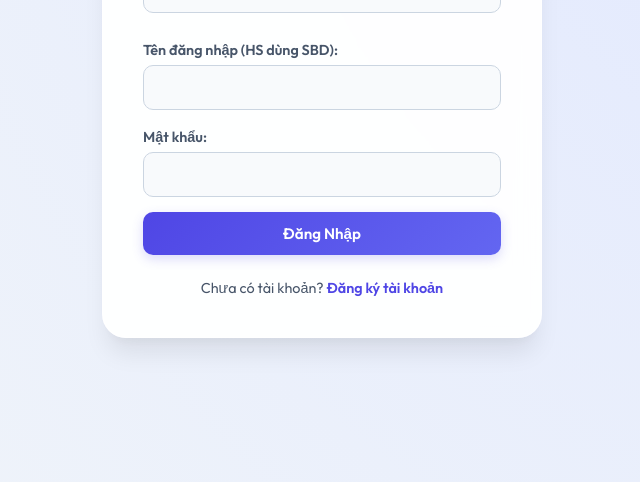
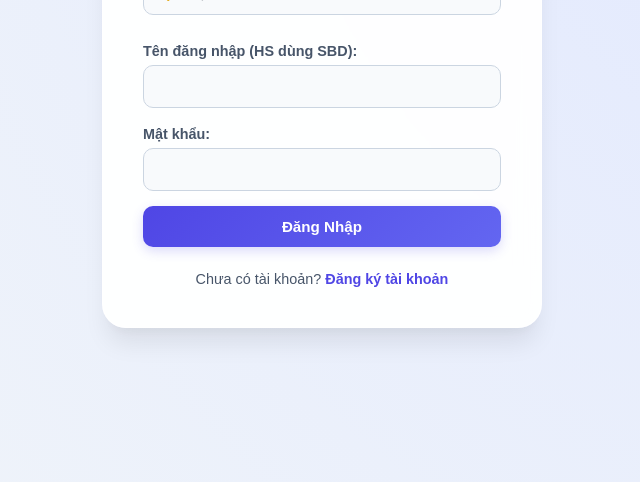
Before and after one commit to mymine152-ux/qu-n-l-hs, a plain HTML site: page index.html in a window 1280 px wide. Shown: the part 318-800 px from the top of the page, without its empty margins (318-958 px from the left). Drawn offline with Linux system fonts and the light colour scheme.

Commit message:
Update index.html

```diff
--- a/index.html
+++ b/index.html
@@ -3,7 +3,6 @@
 <head>
     <meta charset="UTF-8">
     <title>Hệ Thống Quản Lý Điểm Học Sinh</title>
-    <link href="https://fonts.googleapis.com/css2?family=Outfit:wght@400;600;800&display=swap" rel="stylesheet">
     <link rel="stylesheet" href="style.css">
 </head>
 <body>
```
